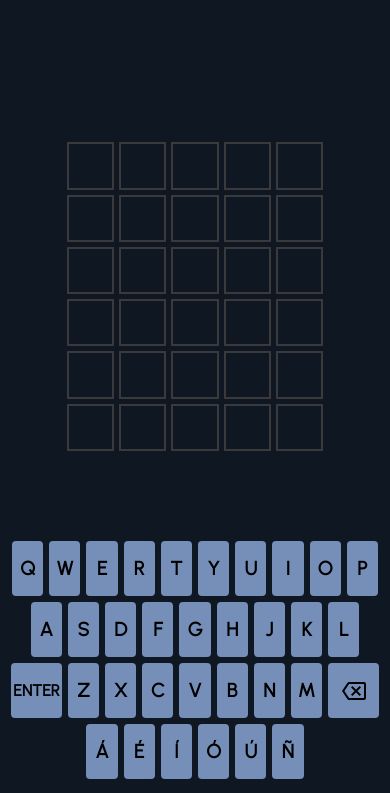
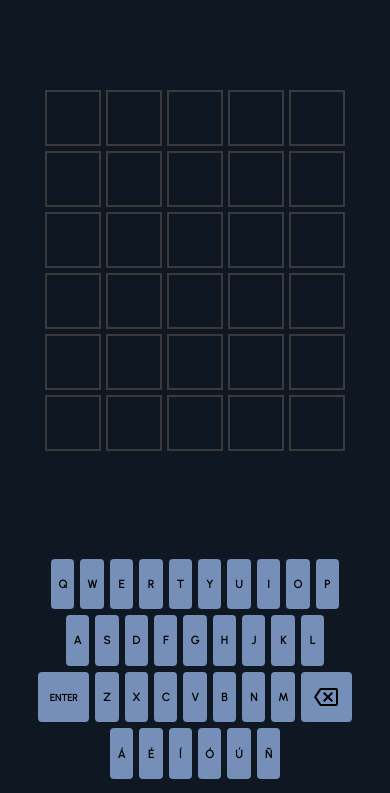
Before and after one commit to aarush-narang/wordle, a Flask app: page / in a window 390 px wide. Shown: the part 51-844 px from the top of the page. Run offline with Flask 2, Linux system fonts and the light colour scheme.

Commit message:
fixed sizing issues and added animations to keyboard

```diff
--- a/src/static/js/modals.js
+++ b/src/static/js/modals.js
@@ -1,4 +1,5 @@
 (() => {
+    const game = document.getElementById('game');
     const modalClose = document.querySelectorAll('.modal-close');
     const statsModal = document.getElementById('stats-modal');
     const helpModal = document.getElementById('help-modal');
@@ -24,6 +25,7 @@
 
     function closeModal(el) {
         el.classList.remove('open');
+        game.classList.remove('hide')
         setTimeout(() => {
             el.style.display = 'none'
         }, 200);
@@ -31,12 +33,10 @@
 
     helpBtn.addEventListener('click', () => {
         if (helpModal.classList.contains('open')) {
-            helpModal.classList.remove('open')
-            setTimeout(() => {
-                helpModal.style.display = 'none'
-            }, 200);
+            closeModal(helpModal)
         } else {
             helpModal.style.display = 'flex'
+            game.classList.add('hide')
 
             setTimeout(() => {
                 helpModal.classList.add('open')
@@ -52,12 +52,10 @@
     })
     settingsBtn.addEventListener('click', () => {
         if (settingsModal.classList.contains('open')) {
-            settingsModal.classList.remove('open')
-            setTimeout(() => {
-                settingsModal.style.display = 'none'
-            }, 200);
+            closeModal(settingsModal)
         } else {
             settingsModal.style.display = 'flex'
+            game.classList.add('hide')
 
             setTimeout(() => {
                 settingsModal.classList.add('open')
@@ -87,7 +85,6 @@
     const hardModeSwitch = document.getElementById('hard-mode-checkbox')
 
     hardModeSwitch.checked = boardState ? boardState.hardMode : false // load previous value
-    hardModeSwitch.toggleAttribute('disabled', boardState ? boardState.hardMode : false)
 
     hardModeSwitch.parentNode.addEventListener('click', () => {
         boardState = JSON.parse(window.localStorage.getItem(modeSelect.value + '_boardState'))
--- a/src/static/stylesheets/keyboard.css
+++ b/src/static/stylesheets/keyboard.css
@@ -8,11 +8,14 @@
     justify-content: center;
     align-items: center;
 
+    /* change */
+    font-size: 24px;
 
     min-height: 80px;
 
     margin: 10px;
 }
+
 .k-row {
     display: flex;
     flex-direction: row;
@@ -39,6 +42,15 @@
     min-height: 24px;
     height: 11vh;
     max-height: 55px;
+
+    transition: 150ms ease;
+}
+#keyboard button:hover {
+    opacity: 0.8;
+    transform: scale(0.98);
+}
+#keyboard button:active {
+    transform: scale(0.93);
 }
 #keyboard button[data-key]:not(.one-and-a-half) {
     font-size: 1.2rem;
@@ -60,3 +72,21 @@
     width: 100%;
     height: 100%;
 }
+@media screen and (max-width: 500px) {
+    #keyboard button {
+        min-height: 24px;
+        height: 6vh;
+    }
+    #keyboard button[data-key]:not(.one-and-a-half) {
+        font-size: 0.7rem;
+
+        width: 6vw;
+        max-width: 30px;
+    }
+    .one-and-a-half {
+        font-size: 0.6rem;
+
+        width: 13vw;
+        max-width: 65px;
+    }
+}
--- a/src/static/stylesheets/modals.css
+++ b/src/static/stylesheets/modals.css
@@ -2,8 +2,8 @@
 #modals {
     display: flex;
     flex-direction: column;
-    justify-content: center;
-    align-items: center;
+    justify-content: flex-start;
+    align-items: flex-start;
     position: relative;
 }
 
@@ -25,6 +25,7 @@
     user-select: none;
 
     top: 0;
+    bottom: 0;
 
     min-width: 260px;
     width: calc(100vw - 30px);
@@ -51,7 +52,7 @@
     opacity: 1;
     transform: translateY(0);
 
-    min-height: calc(100vh - 81px);
+    min-height: calc(100vh - 30px);
     height: min-content;
     z-index: 2;
 }
@@ -125,6 +126,7 @@
 .switch {
     display: inline-flex;
     align-items: center;
+    position: relative;
     font-size: 20px;
 
     min-height: 20px;
@@ -135,13 +137,17 @@
     transition: 300ms ease;
 
     margin-left: 15px;
+    cursor: pointer;
 }
 
 .switch input {
     position: absolute;
+    left: -5px;
     opacity: 0;
-    min-width: 35px;
+    min-width: 40px;
+    min-height: 20px;
     z-index: 1;
+    cursor: pointer;
 }
 
 .switch input[disabled] {
--- a/src/static/stylesheets/tiles.css
+++ b/src/static/stylesheets/tiles.css
@@ -7,29 +7,39 @@
     width: 100%;
     height: calc(100vh - 52px);
 }
+#game.hide {
+    overflow: hidden;
+    opacity: 0.3;
+}
+
+#board-container {
+    display: flex;
+    justify-content: flex-start;
+    height: 100%;
+}
 
 #board {
     display: grid;
     grid-template-rows: repeat(5, 1fr);
     gap: 5px;
+    height: min-content;
+    margin-top: 10px;
 }
+
 .row {
     display: grid;
     grid-template-columns: repeat(5, 1fr);
     grid-gap: 5px;
     max-width: min-content;
-    font-size: 1.4vmax;
+    font-size: 14px;
 }
-@media screen and (min-width: 400px) {
-    .row {
-       font-size: 14px;
-    }
-}
+
 game-tile {
     display: inline-block;
     width: 4em;
     height: 4em;
 }
+
 .tile {
     width: 100%;
     display: inline-flex;
@@ -46,15 +56,23 @@ game-tile {
     font-family: Urbanist;
     transition: 150ms ease;
 }
+
 .tile::before {
     content: '';
     display: inline-block;
     padding-bottom: 100%;
 }
-@media (max-height: 600px) {
+
+@media (max-width: 350px) {
     .tile {
-        font-size: 2em;
-        line-height: 1em;
+        font-size: 1.5em;
+        line-height: 1.5em;
+    }
+    .row {
+        font-size: 1vmax;
+    }
+    #game {
+        height: fit-content;
     }
 }
 
@@ -62,18 +80,25 @@ game-tile {
 .tile[data-state='empty'] {
     border: 2px solid var(--color-tone-4);
 }
+
 .tile[data-state='tbd'] {
     background-color: var(--color-tone-7);
     border: 2px solid var(--color-tone-3);
     color: var(--color-tone-1);
 }
-.tile[data-state='correct'], button[data-state='correct']{
+
+.tile[data-state='correct'],
+button[data-state='correct'] {
     background-color: var(--color-correct) !important;
 }
-.tile[data-state='present'], button[data-state='present'] {
+
+.tile[data-state='present'],
+button[data-state='present'] {
     background-color: var(--color-present) !important;
 }
-.tile[data-state='absent'], button[data-state='absent'] {
+
+.tile[data-state='absent'],
+button[data-state='absent'] {
     background-color: var(--color-absent) !important;
 }
 
@@ -82,6 +107,7 @@ game-tile {
     animation-name: PopIn;
     animation-duration: 100ms;
 }
+
 @keyframes PopIn {
     from {
         transform: scale(0.8);
@@ -99,6 +125,7 @@ game-tile {
     animation-duration: 250ms;
     animation-timing-function: ease-in;
 }
+
 @keyframes FlipIn {
     0% {
         transform: rotateX(0);
@@ -114,6 +141,7 @@ game-tile {
     animation-duration: 250ms;
     animation-timing-function: ease-in;
 }
+
 @keyframes FlipOut {
     0% {
         transform: rotateX(-90deg);
@@ -128,6 +156,7 @@ game-tile {
     animation-name: Bounce;
     animation-duration: 1000ms;
 }
+
 @keyframes Bounce {
 
     0%,
@@ -162,6 +191,7 @@ game-row[invalid] {
 }
 
 @keyframes Shake {
+
     10%,
     90% {
         transform: translateX(-1px);
--- a/src/templates/home.html
+++ b/src/templates/home.html
@@ -18,19 +18,6 @@
 </head>
 
 <body>
-    <header>
-        <div id="menu-left">
-            <div id="help"></div>
-        </div>
-        <div id="title">Wordle</div>
-        <div id="menu-right">
-            <div id="stats">
-                <!-- stats on how many guesses they took for each wordle, seperated by language
-                (# of wordles played, win %, win streak, max streak, guess dist.,) (MODAL) -->
-            </div>
-            <div id="settings"></div>
-        </div>
-    </header>
     <div id="modals">
         <div id="help-modal" class="modal">
             <div id="help-modal-header" class="modal-header">
@@ -160,10 +147,26 @@
         </div>
         <div id="stats-modal"></div>
     </div>
+    <header>
+        <div id="menu-left">
+            <div id="help"></div>
+        </div>
+        <div id="title">Wordle</div>
+        <div id="menu-right">
+            <div id="stats">
+                <!-- stats on how many guesses they took for each wordle, seperated by language
+                (# of wordles played, win %, win streak, max streak, guess distributeion (how many tries they got the word in), next wordle time, share) (MODAL) -->
+                <!-- avg correct letters per word, avg present letters per word, avg absent letters per word
+                 -->
+            </div>
+            <div id="settings"></div>
+        </div>
+    </header>
 
     <div id="game">
         <div id="msg"></div>
-        <div id="board">
+        <div id="board-container">
+            <div id="board">
             <game-row letters="" length="5">
                 <div class="row">
                     <game-tile>
@@ -279,6 +282,8 @@
                 </div>
             </game-row>
         </div>
+        </div>
+
         <div id="keyboard-container">
             <div id="keyboard">
                 <div class="k-row">
@@ -331,8 +336,6 @@
 
         </div>
     </div>
-
-
 </body>
 
 </html>
```
Also changed, not shown: src/static/stylesheets/wordle.css (+29 -8 lines).
